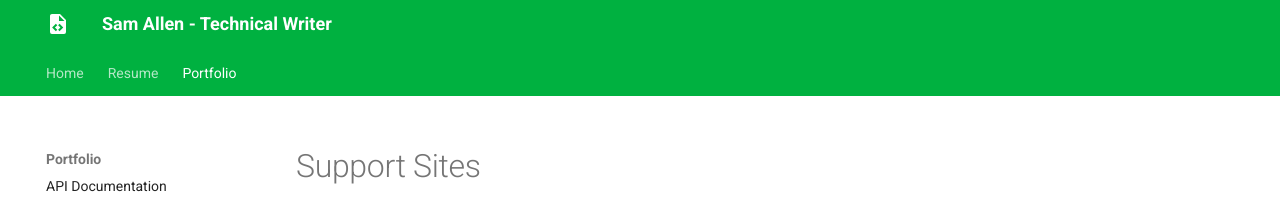
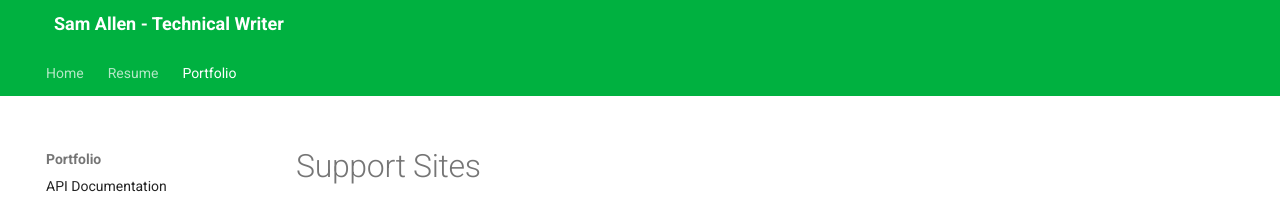
Before and after one commit to samwherever/samallen.pro, an MkDocs documentation site: the page built from docs/portfolio/support_sites.md, in a window 1280 px wide. Shown: the top 204 px of the page. Built offline with MkDocs 1.6.1 and Material for MkDocs 9.7.7, drawn with Linux system fonts in a browser that asks for light colours.

Commit message:
Nav updates, removing header icon via CSS

```diff
--- a/docs/portfolio/support_sites.md
+++ b/docs/portfolio/support_sites.md
@@ -2,7 +2,7 @@
 title: Support Sites
 ---
 
-As the technical writer at Sertifi, I completely rebuilt the customer support site ahead of a complete overhaul of the company's primary software products. This process included cleaning up old documentation, removing years of outdated information, and creating completely new documentation for the new versions of the products. I also completely reconfigured how [support videos](/portfolio/video) were written, produced, and published.
+As the technical writer at Sertifi, I completely rebuilt the customer support site ahead of a complete overhaul of the company's primary software products. This process included cleaning up old documentation, removing years of outdated information, and creating completely new documentation for the new versions of the products. I also completely reconfigured how [support videos](video.md) were written, produced, and published.
 
 ![The Sertifi support site.](../assets/support_site_hi_res.png)
 
--- a/docs/stylesheets/extra.css
+++ b/docs/stylesheets/extra.css
@@ -1,3 +1,7 @@
 * {
  	--md-primary-fg-color: #00B140;
 }
+
+a.md-header__button.md-logo {
+	display: none;
+}
--- a/mkdocs.yml
+++ b/mkdocs.yml
@@ -6,9 +6,6 @@ theme:
     features:
       - navigation.tabs
       - toc.integrate
-    icon:
-      logo: material/file-code
-    favicon: docs/favicon.png
 
 plugins:
    # - glightbox:
```
Also changed, not shown: site/404.html, site/index.html, site/portfolio/api_documentation/index.html, site/portfolio/product-documentation/index.html, site/portfolio/support_sites/index.html, site/portfolio/uxuiwriting/index.html, site/portfolio/video/index.html, site/resume/index.html, site/stylesheets/extra.css, 2 other files.
